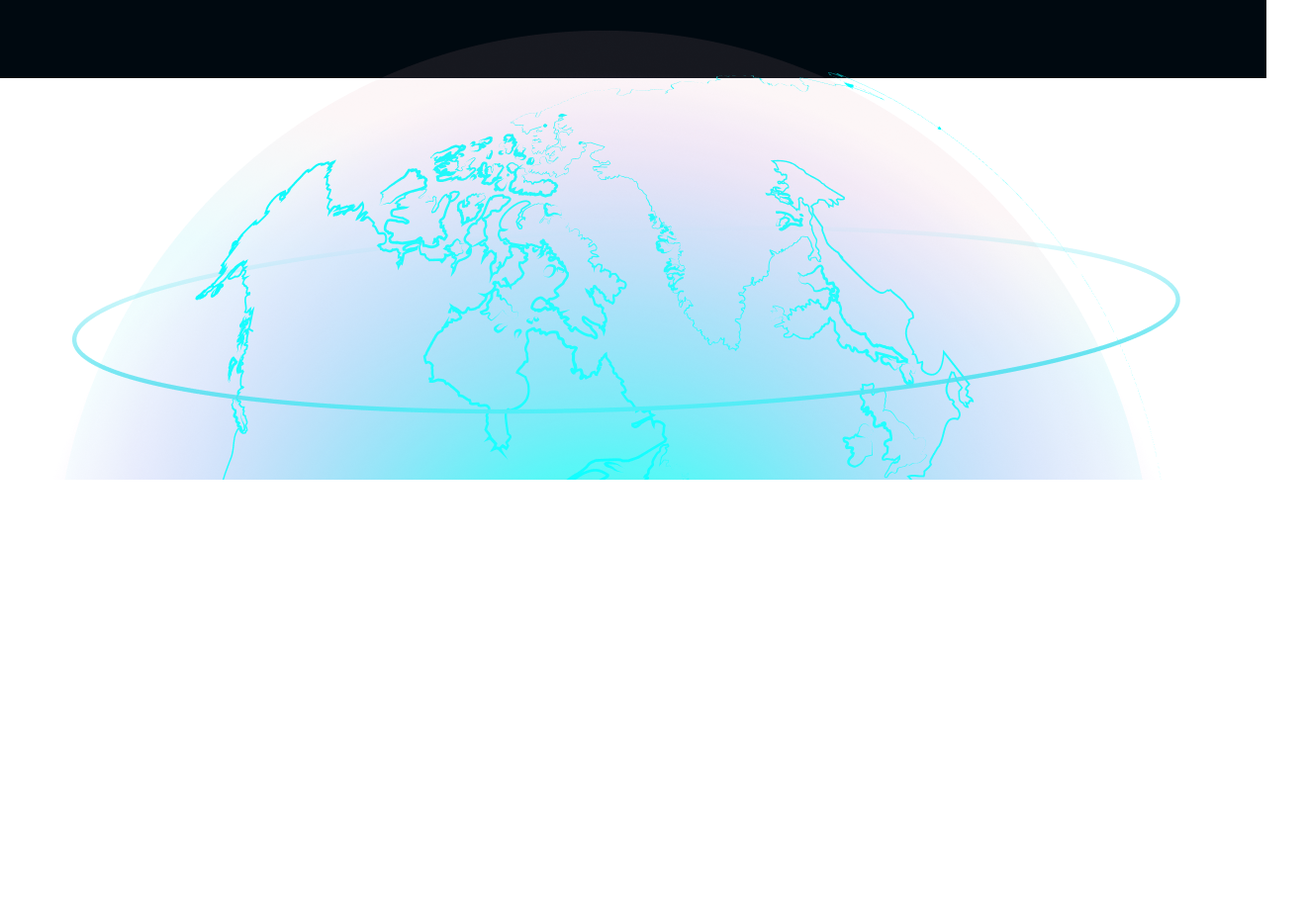
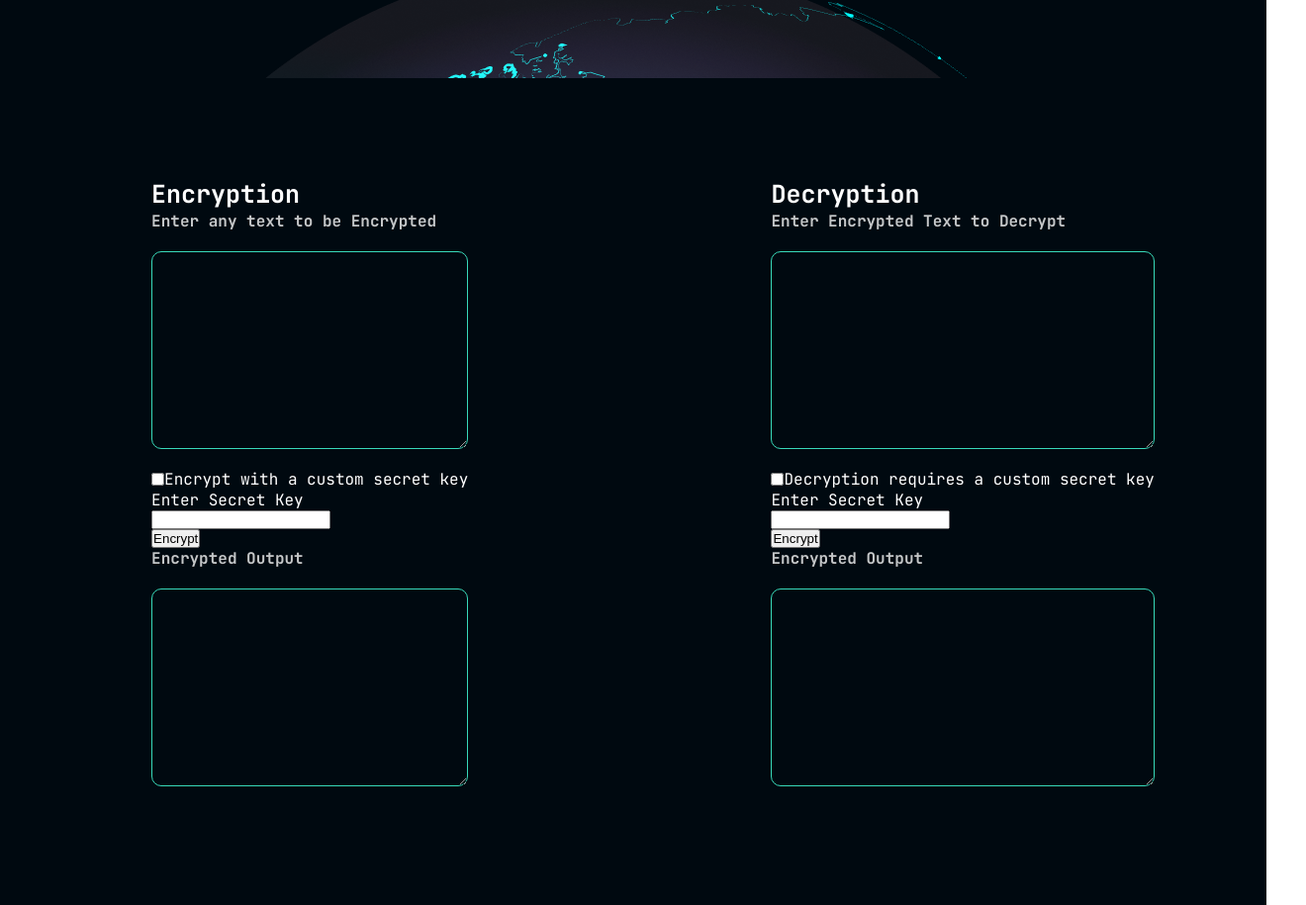
Before and after one commit to meheraj786/text-encrypt-decrypt, a plain HTML site: page index.html in a window 1280 px wide. Shown: the part 551-1466 px from the top of the page at 99% size, 1320 px wide, since content can reach past the window. Before the commit the page ends 1041 px from the top, so only its background shows below. Drawn offline with Linux system fonts and the light colour scheme.

Commit message:
main add

```diff
--- a/index.html
+++ b/index.html
@@ -27,9 +27,50 @@
     <button>Let's Gooo!</button>
     <button class="info">What is Encrypt & Decrypt</button>
   </div>
-  <div class="planet">
+  <div class="">
     <img class="planet" src="./images/Group 1000001000.png" alt="">
   </div>
+</div>
+<div id="main">
+  <div class="main-wrapper">
+    <div class="main-left">
+      <div class="input">
+        <h2>Encryption</h2>
+        <h6>Enter any text to be Encrypted</h6>
+        <textarea name="input" id="input"></textarea>
+<div class="checkbox">
+  <input class="key" type="checkbox"><label for="key">Encrypt with a custom secret key</label>
+</div>
+<label for="input-key">Enter Secret Key
+</label>
+        <input type="text">
+        <button class="en-result">Encrypt</button>
+      </div>
+      <div class="output">
+        <h6>Encrypted Output</h6>
+        <textarea name="input" id="input"></textarea>
+      </div>
+    </div>
+    <div class="main-right">
+      <div class="input">
+        <h2>Decryption</h2>
+        <h6>Enter Encrypted Text to Decrypt</h6>
+        <textarea name="input" id="input"></textarea>
+        <div class="checkbox">
+          <input class="key" type="checkbox"><label for="key">Decryption requires a custom secret key</label>
+        </div>
+        <label for="input-key">Enter Secret Key
+        </label>
+        <input type="text">
+        <button class="en-result">Encrypt</button>
+      </div>
+      <div class="output">
+        <h6>Encrypted Output</h6>
+        <textarea name="input" id="input"></textarea>
+      </div>
+    </div>
+  </div>
+
 </div>
 
   <script src="script.js"></script>
--- a/script.js
+++ b/script.js
@@ -1,13 +1,13 @@
-const parralax1 = document.querySelectorAll("#icons .img1");
+const parralax1 = document.querySelectorAll(".shapes .element");
 const parralaxArr1= Array.from(parralax1)
-let s = 250;
+let s = 50;
+let ss=1000
 
 parralaxArr1.map((item)=>{
 
   document.body.addEventListener("mousemove", function (e) {
     let x = e.clientX;
     let y = e.clientY;
-    console.log(x);
 
     item.style.transform = `
       translate(
@@ -16,15 +16,16 @@ parralaxArr1.map((item)=>{
       )`;
   });
 })
-const parralax2 = document.querySelectorAll("#icons .img2");
+const parralax2 = document.querySelector("#banner .planet");
 
   document.body.addEventListener("mousemove", function (e) {
+
     let x = e.clientX;
     let y = e.clientY;
 
-    item.style.transform = `
+    parralax2.style.transform = `
       translate(
         -${x / ss}%,
-        -${y / ss}%
+        -${0}%
       )`;
   });
--- a/style.css
+++ b/style.css
@@ -25,22 +25,23 @@ header img{
 }
 #banner{
   background: var(--bg);
-  padding-top: 100px;
+  padding-top: 50px;
   height: 50vh;
   display: flex;
   flex-direction: column;
   justify-content: space-between;
   text-align: center;
   align-items: center;
+  overflow: hidden;
 }
 #banner .banner-text h1{
-  font-size: 58px;
+  font-size: 48px;
   margin-bottom: 60px;
 }
 #banner .banner-text button{
   background: var(--aqua);
   color: var(--bg);
-  font-size: 22px;
+  font-size: 16px;
   padding: 15px 36px;
   border-radius: 24px;
   border: 1px solid var(--aqua);
@@ -49,7 +50,7 @@ header img{
 #banner .banner-text button:hover{
   background: transparent;
   color: white;
-  font-size: 22px;
+  font-size: 16px;
   padding: 15px 36px;
   border-radius: 24px;
   border: 1px solid var(--aqua);
@@ -59,7 +60,7 @@ header img{
   background: transparent;
   color: white;
   border: 1px solid var(--aqua);
-  font-size: 22px;
+  font-size: 16px;
   padding: 15px 36px;
   border-radius: 24px;
   margin-right: 10px;
@@ -67,7 +68,7 @@ header img{
 #banner .banner-text .info:hover{
   background: var(--aqua);
   color: var(--bg);
-  font-size: 22px;
+  font-size: 16px;
   padding: 15px 36px;
   border-radius: 24px;
   border: 1px solid var(--aqua);
@@ -93,3 +94,51 @@ header img{
   top: 10%;
   right: 10%;
 }
+#banner .planet{
+  margin: 0 auto;
+  width: 100%;
+}
+#main{
+  background: var(--bg);
+  padding: 100px 0;
+}
+#main .main-wrapper{
+  width: 1320px;
+  margin: 0 auto;
+  display: flex;
+  align-items: center;
+  justify-content: space-around;
+}
+#main .input{
+  display: flex;
+  flex-direction: column;
+  align-items: flex-start;
+  justify-content: space-between;
+}
+#main .input .checkbox{
+  display: flex;
+  align-items: center;
+}
+#main .output{
+  display: flex;
+  flex-direction: column;
+  align-items: flex-start;
+  justify-content: space-between;
+}
+#main h2{
+  font-size: 25px;
+}
+#main h6{
+  font-size: 16px;
+  color: #ffffffc5;
+}
+#main textarea{
+  width: 100%;
+  height: 200px;
+  margin: 20px 0;
+  padding: 10px;
+  background: var(--bg);
+  color: white;
+  border: 1px solid var(--aqua);
+  border-radius: 10px;
+}
```
